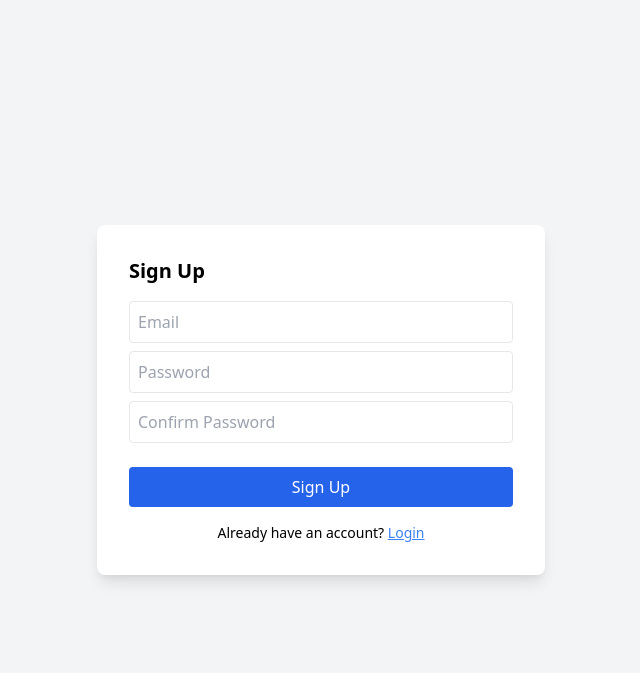
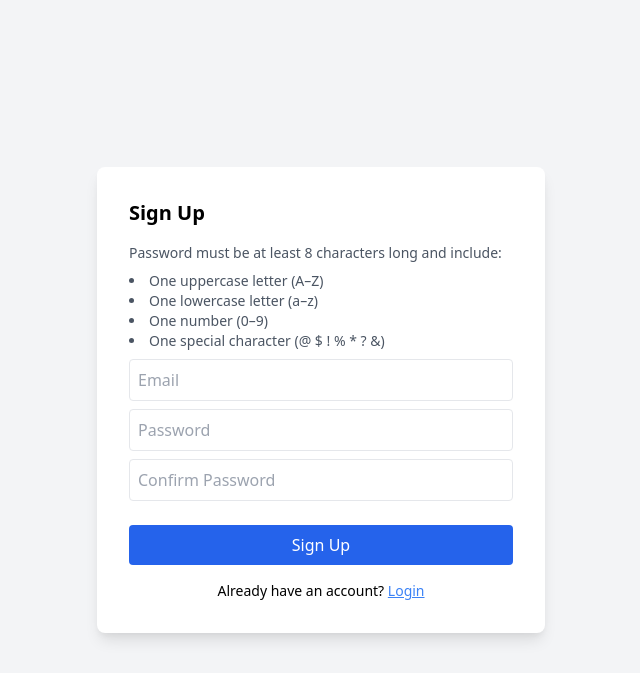
Before and after one commit to madtrack133/StudyUdub, a Flask app: page /signup in a window 1280 px wide. Shown: the top 673 px of the page, without its empty margins (319-959 px from the left). Run offline with Flask 3, Linux system fonts and the light colour scheme.

Commit message:
Add password requirement instructions to signup and reset password pages for user guidance

```diff
--- a/templates/signup.html
+++ b/templates/signup.html
@@ -1,6 +1,18 @@
 {% extends "base.html" %}
 {% block content %}
 <h2 class="text-xl font-semibold mb-4">Sign Up</h2>
+
+<p class="text-sm text-gray-600 mb-2">
+    Password must be at least 8 characters long and include:
+    <ul class="list-disc list-inside text-sm text-gray-600">
+      <li>One uppercase letter (A–Z)</li>
+      <li>One lowercase letter (a–z)</li>
+      <li>One number (0–9)</li>
+      <li>One special character (@ $ ! % * ? &)</li>
+    </ul>
+  </p>
+
+
 <form method="POST">
     <input type="email" name="email" required placeholder="Email" class="block w-full mb-2 p-2 border rounded" />
 
```
Also changed, not shown: templates/reset_password.html (+13 -0 lines).
